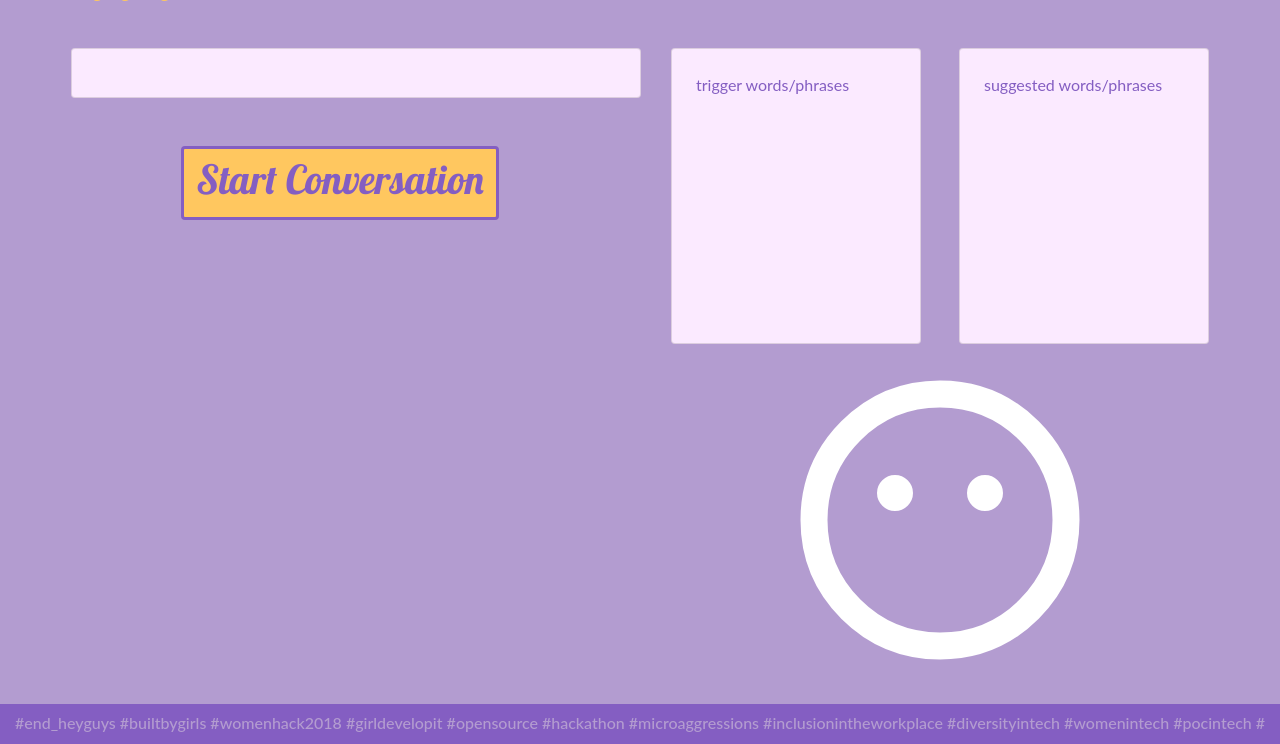
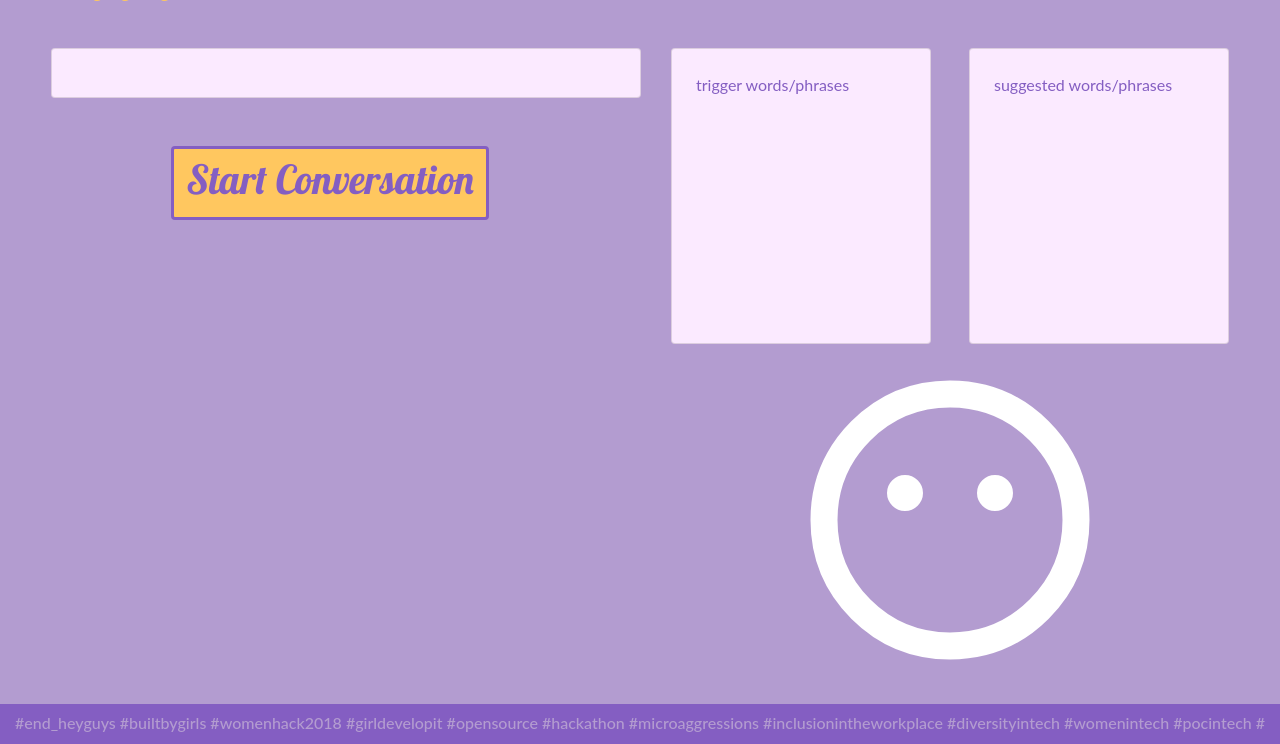
Before and after one commit to LisaLen/hey_guys, a Flask app: page / in a window 1280 px wide. Shown: the part 56-800 px from the top of the page. Run offline with Flask 2, Linux system fonts and the light colour scheme; some libraries are stand-ins or nearby versions.

Commit message:
fixed spelling error, updated width

```diff
--- a/static/css/main.css
+++ b/static/css/main.css
@@ -17,7 +17,11 @@ body {
 }
 
 .mainbody {
-	max-width: 1200px;
+	max-width: 1240px;
+}
+
+#mainbox {
+	font-size: 1.25em;
 }
 
 .logo {
--- a/static/js/script.js
+++ b/static/js/script.js
@@ -1,7 +1,7 @@
 var string = `Hey guys, did you see the P1 Defect?
 \n We need to have a fix in the next hour.
 \n Rebecca, you realized the error. What is the root cause?
-\n When the user click OK, they are not brought to the next page, as expected
+\n When the user clicks OK, they are not brought to the next page, as expected
 \n What she's trying to say is there’s an error in HER code starting at line 45. I have the fix ready to send.
 \n I think the root cause is actually a conflict starting at Line 50 that redirects after line 45 fires.
 \n Guys, these are potential root causes.  Rebecca, please finish your thought.
```
